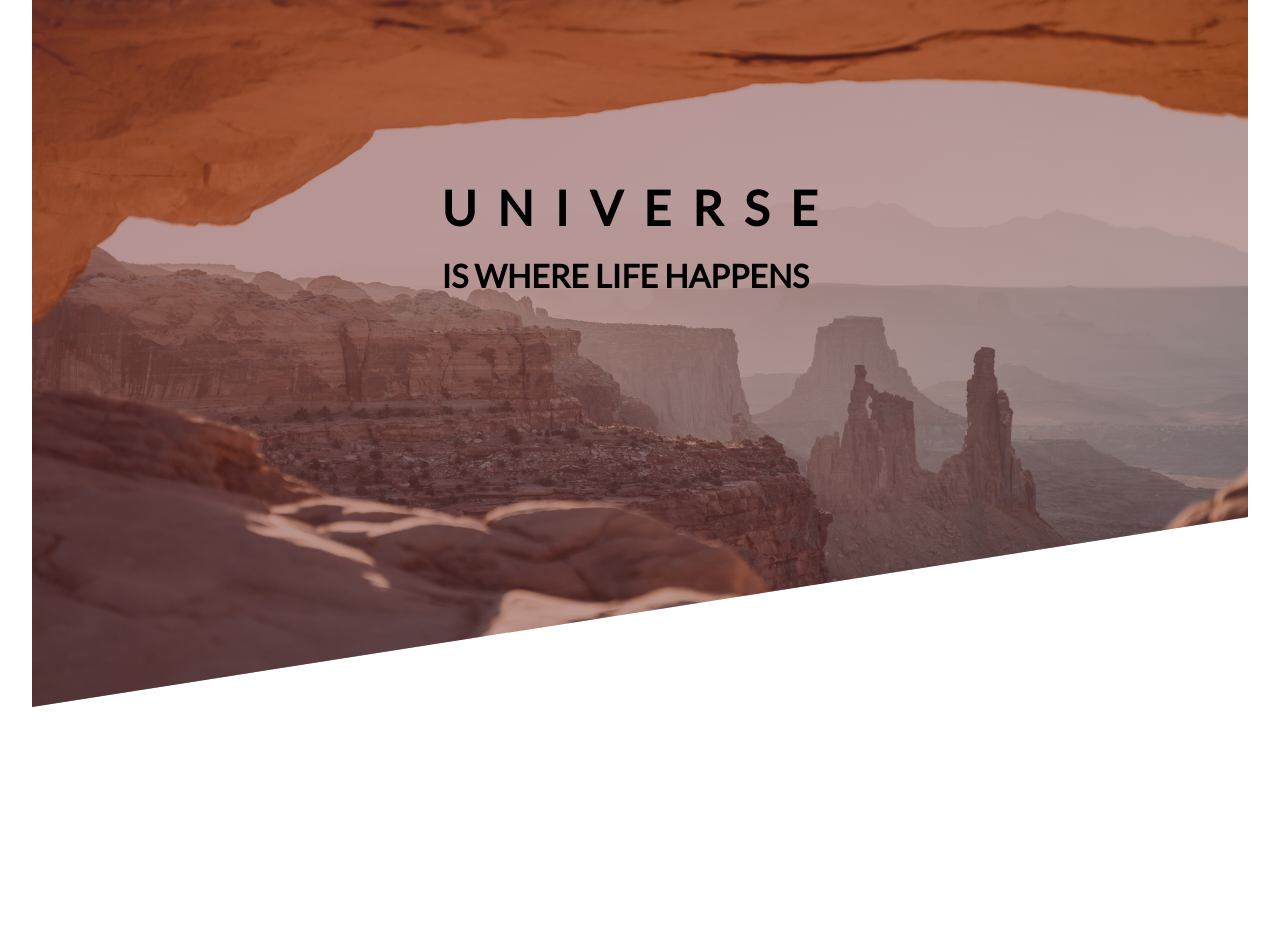
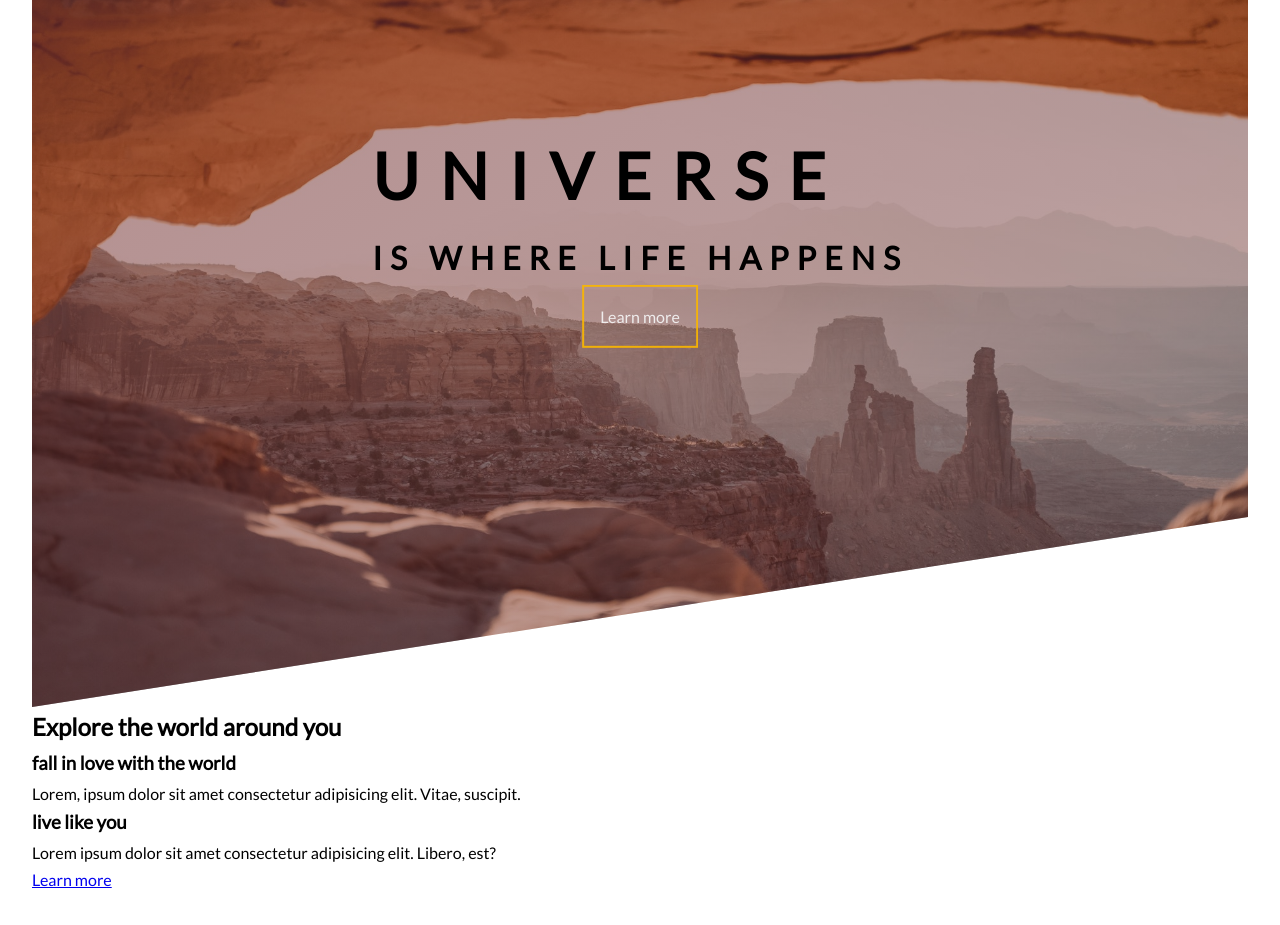
Before and after one commit to japheth198/css_Universe, a plain HTML site: page index.html in a window 1280 px wide. Shown: the part 85-1010 px from the top of the page. Before the commit the page ends 824 px from the top, so only its background shows below. Drawn offline with Linux system fonts and the light colour scheme.

Commit message:
Create Web Page

```diff
--- a/css/style.css
+++ b/css/style.css
@@ -49,7 +49,7 @@ body {
 
 .heading-primary-main {
     display: block;
-    font-size: 3rem;
+    font-size: 4rem;
     letter-spacing: 1.3rem;
     animation-name: moveInLeft;
     animation-duration: 3s;
@@ -69,3 +69,57 @@ body {
         opacity: 1;
     }
 }
+.heading-primary-sub {
+    display: block;
+    font-size: 2rem;
+    letter-spacing: 0.5rem;
+    animation-name: moveInRight;
+    animation-duration: 3s;
+    animation-timing-function: ease-out;
+}
+
+@keyframes moveInRight {
+
+    0% {
+        opacity: 0;
+        transform: translateX(100px);
+    }
+    50% {
+        transform: rotateX(-10px);
+    }
+    100% {
+        opacity: 1;
+        transform: rotateX(0);
+    }
+}
+.btn{
+    display: inline-block;
+    color: whitesmoke;
+    text-decoration: none;
+    border: 2px solid rgb(250, 183, 0);
+    padding: 1rem;
+    margin: 0 auto;
+    opacity: 0;
+
+    animation-name: btn;
+    animation-duration: 3s;
+    animation-fill-mode: forwards;
+    animation-delay: 3s;
+    transition-property: transform;
+    transition-duration: 3s;
+}
+.btn-container {
+    text-align: center;
+
+}
+
+@keyframes btn{
+    0%{opacity: 0;}
+    100%{opacity: 1;}
+
+}
+
+
+.btn:hover{
+    transform: rotateY(180deg);
+}
--- a/index.html
+++ b/index.html
@@ -20,8 +20,36 @@
                 <span class="heading-primary-main">Universe</span>
                 <span class="heading-primary-sub">Is where life happens</span>
             </h1>
+            <div class="btn-container">
+                <a href="#" class="btn">Learn more</a>
+            </div>
+
         </div>
+
     </header>
+
+
+
+    <main>
+        <section class="about">
+            <div class="u-center-text u-margin-bottom-big">
+                <h2 class="heading-secondary">Explore the world around you</h2>
+            </div>
+
+            <div class="row">
+                <div class="col-1-of-2">
+                    <h3 class="heading-tertiary-small">fall in love with the world</h3>
+                    <div class="paragraph">Lorem, ipsum dolor sit amet consectetur adipisicing elit. Vitae, suscipit.</div>
+                    <h3 class="heading-tertiary-small">live like you </h3>
+                    <div class="paragraph">Lorem ipsum dolor sit amet consectetur adipisicing elit. Libero, est?</div>
+                    <a href="#" class="btn-text">Learn more</a>
+                </div>
+            </div>
+
+        </section>
+    </main>
+
+
 
 </body>
 </html>
```
